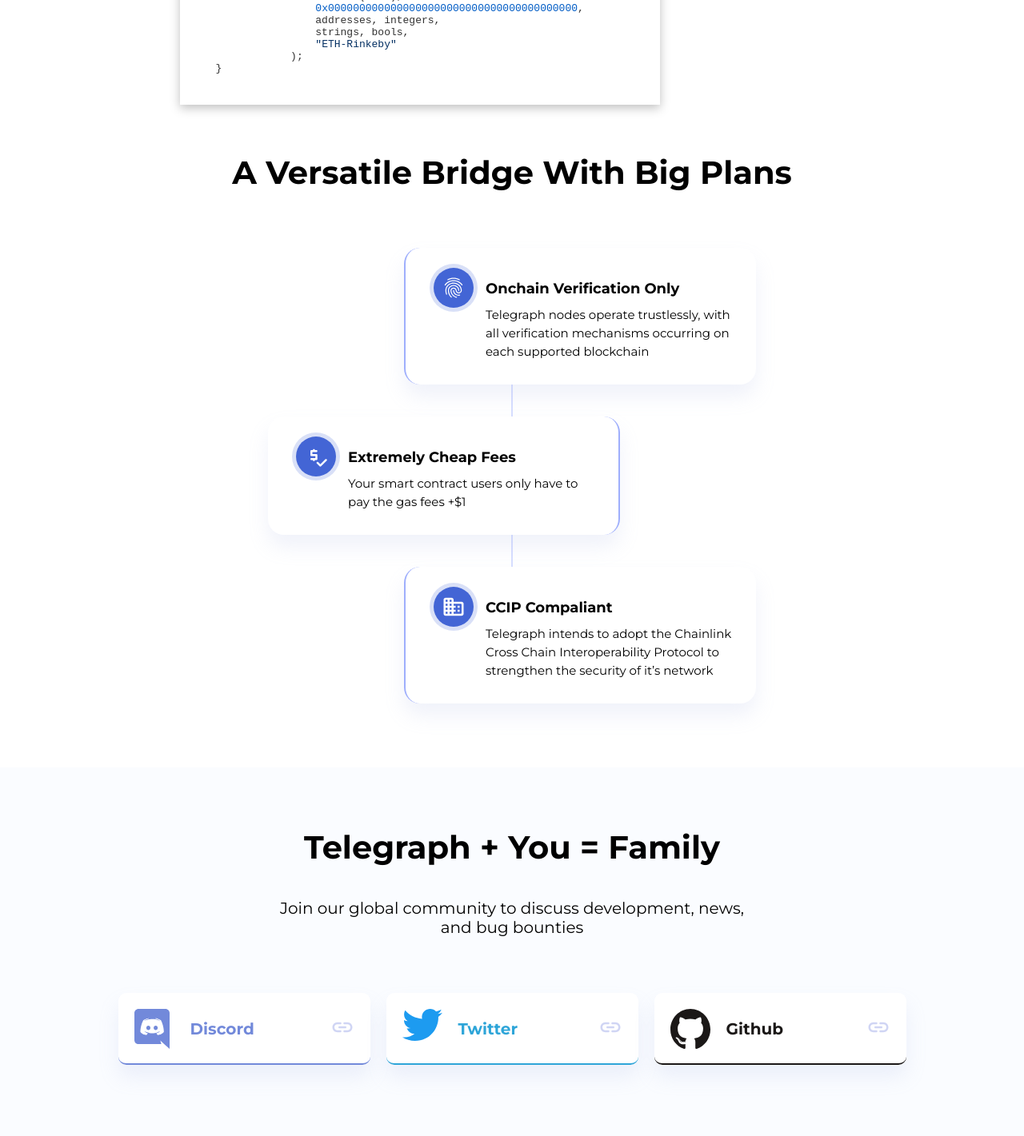
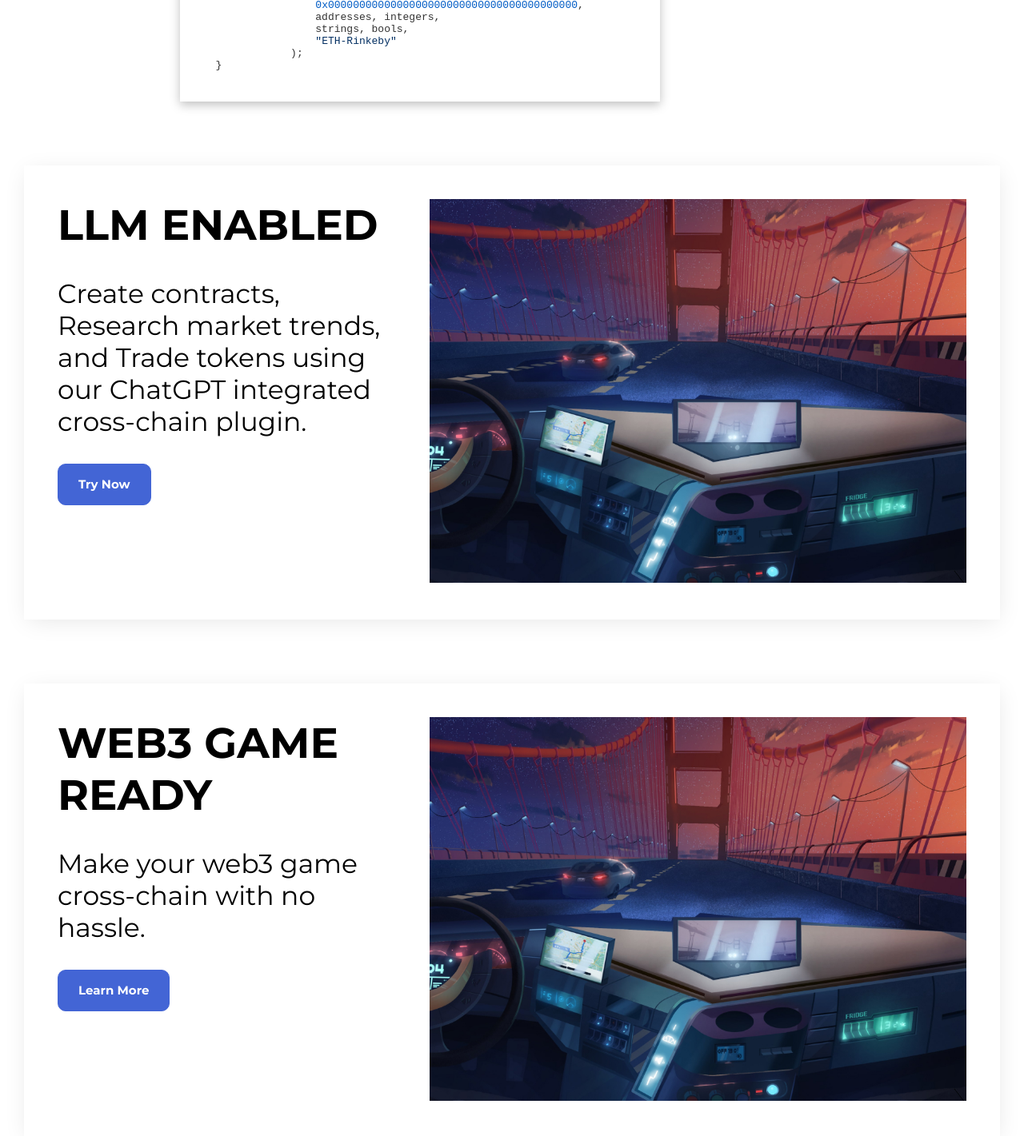
Before and after one commit to geass-zero/Telegraph-FE, a React (Create React App) app: page / in a window 1280 px wide. Shown: the part 1220-2641 px from the top of the page at 80% size. Built offline with nearby package versions, Linux system fonts and the light colour scheme.

Commit message:
almost layout ready

```diff
--- a/src/index.scss
+++ b/src/index.scss
@@ -39,8 +39,8 @@ body {
 
   h1 {
     font-weight: 700;
-    font-size: 40px;
-    line-height: 49px;
+    font-size: 53px;
+    line-height: 65px;
     color: #000000;
     margin: 0;
     margin-bottom: 20px;
--- /dev/null
+++ b/src/pages/Home/BasicInformation.jsx
@@ -0,0 +1,39 @@
+import Image from '../../assets/images/Home.jpg';
+const BasicInformation = () => {
+  return (
+    <>
+      <div className='basic_information'>
+        <div className='content_wrap'>
+          <div className='text_image_box'>
+            <div className='details'>
+              <h1>LLM ENABLED</h1>
+              <p>
+                Create contracts, Research market trends, and Trade tokens using
+                our ChatGPT integrated cross-chain plugin.
+              </p>
+              <button>Try Now</button>
+            </div>
+            <div className='image'>
+              <img src={Image} alt='Image' />
+            </div>
+          </div>
+        </div>
+      </div>
+      <div className='basic_information'>
+        <div className='content_wrap circle_orange'>
+          <div className='text_image_box'>
+            <div className='details'>
+              <h1>WEB3 GAME READY</h1>
+              <p>Make your web3 game cross-chain with no hassle.</p>
+              <button>Learn More</button>
+            </div>
+            <div className='image'>
+              <img src={Image} alt='Image' />
+            </div>
+          </div>
+        </div>
+      </div>
+    </>
+  );
+};
+export default BasicInformation;
--- a/src/pages/Home/CodeViewer.jsx
+++ b/src/pages/Home/CodeViewer.jsx
@@ -10,26 +10,28 @@ const CodeViewer = () => {
 
   return (
     <div className='interoperability_wrap'>
-
       <div className='content_wrap'>
-        <div
-          className='sub_head text_center'
+        <h1
+          className='text_center'
           data-aos='fade-up'
           data-aos-offset='0'
           data-aos-duration='400'>
           Interoperability has never been this easy
-        </div>
-        <div className='icon-container' style={{
+        </h1>
+        {/* <div
+          className='icon-container'
+          style={{
             display: 'flex',
             justifyContent: 'space-around',
             width: '50%',
-            marginBottom: '15px' }}>
+            marginBottom: '15px',
+          }}>
           <img
             src={eth}
             style={{ height: '35px', cursor: 'pointer', borderRadius: '50%' }}
             onClick={() => setSnippet(codeStructure[0])}
-          />
-          {/* <img
+          /> */}
+        {/* <img
             src={eth}
             style={{ height: '35px', cursor: 'pointer', borderRadius: '50%' }}
             onClick={() => setSnippet(codeStructure[1])}
@@ -39,9 +41,8 @@ const CodeViewer = () => {
             style={{ height: '35px', cursor: 'pointer', borderRadius: '50%' }}
             onClick={() => setSnippet(codeStructure[2])}
           /> */}
-        </div>
+        {/* </div> */}
         <div className='detail_wrap'>
-
           <code
             className='code_box'
             data-aos='fade-right'
--- /dev/null
+++ b/src/pages/Home/MinedTokens.jsx
@@ -0,0 +1,25 @@
+const MinedTokens = () => {
+  return (
+    <div className='mined_tokens'>
+      <div className='content_wrap'>
+        <div className='mined_box'>
+          <h1>MINED TOKENS ONLY</h1>
+          <div className='description'>
+            <p>
+              Telegraph tokens only come into existence as a result of a
+              validated transaction, with each node being able to claim a share
+              of all minted tokens.
+            </p>
+            <p>
+              This equates to a fair and accountable means of distributing the
+              tokens across participants within the Telegraph Ecosystem, while
+              removing speculation as a driving factor.
+            </p>
+            <button>Learn More</button>
+          </div>
+        </div>
+      </div>
+    </div>
+  );
+};
+export default MinedTokens;
--- a/src/pages/Home/index.jsx
+++ b/src/pages/Home/index.jsx
@@ -8,6 +8,8 @@ import { ReactComponent as Bio } from './../../assets/svg/bio.svg';
 import { ReactComponent as Fee } from './../../assets/svg/fee.svg';
 import { ReactComponent as Network } from './../../assets/svg/network.svg';
 import CodeViewer from './CodeViewer';
+import MinedTokens from './MinedTokens';
+import BasicInformation from './BasicInformation';
 
 const Home = () => {
   return (
@@ -72,6 +74,8 @@ const Home = () => {
         </div>
       </div>
       <CodeViewer />
+      <BasicInformation />
+      <MinedTokens />
       <div className='versatile_bridge_wrap'>
         <div className='content_wrap'>
           <h1
@@ -130,6 +134,13 @@ const Home = () => {
             link=''
           />
           <SocialCard
+            index={4}
+            color='blue'
+            icon={<Telegram />}
+            text='Telegram'
+            link=''
+          />
+          <SocialCard
             index={2}
             color='blue'
             icon={<Twitter />}
--- a/src/pages/Home/styles.scss
+++ b/src/pages/Home/styles.scss
@@ -1,5 +1,4 @@
 @import './../../variables.scss';
-
 
 .home {
   overflow: hidden;
@@ -83,10 +82,14 @@
         h2 {
           max-width: 575px;
           color: $white;
+          font-size: 40px;
+          line-height: 49px;
         }
 
         h2 {
           max-width: 624px;
+          font-size: 20px;
+          line-height: 25px;
         }
       }
 
@@ -109,8 +112,8 @@
     .content_wrap {
       @include flex-column();
 
-      .sub_head {
-        max-width: 405px;
+      h1 {
+        max-width: 827px;
       }
 
       .detail_wrap {
@@ -150,6 +153,109 @@
     }
   }
 
+  .mined_tokens {
+    // min-height: min(100vh, 1000px);
+    margin-top: 240px;
+    padding-bottom: 160px;
+    @include flex-row();
+
+    .content_wrap {
+      @include flex-row();
+
+      .mined_box {
+        box-shadow: 0px 15px 25px rgba(168, 178, 228, 0.17);
+        border-radius: 20px;
+        border-left: 4px solid #9faffc;
+        border-right: 4px solid #9faffc;
+        max-width: 1000px;
+        padding: 20px 30px;
+        @include flex-column();
+        text-align: center;
+        padding-top: 0;
+        padding-bottom: 70px;
+
+        h1 {
+          margin-top: -30px;
+          margin-bottom: 0;
+        }
+        .description {
+          max-width: 873px;
+          font-weight: 400;
+          font-size: 33px;
+          line-height: 40px;
+        }
+      }
+    }
+  }
+
+  .basic_information {
+    // min-height: min(100vh, 1000px);
+    padding-top: 80px;
+
+    .content_wrap {
+      background-color: #fff;
+      z-index: 1;
+      position: relative;
+
+      &.circle_orange {
+        &:before {
+          @include pseudo-abs();
+          width: 500px;
+          height: 500px;
+          background: #ffd3b4;
+          border-radius: 50%;
+          top: auto;
+          left: auto;
+          bottom: -150px;
+          right: 0;
+          z-index: -1;
+          animation: zoomIn 4.5s infinite alternate;
+        }
+      }
+
+      &:after {
+        @include pseudo-abs();
+        width: 100%;
+        height: 100%;
+        background-color: #fff;
+        z-index: -1;
+      }
+    }
+
+    .text_image_box {
+      @include flex-row();
+      box-shadow: 1px 5px 28px -4px rgba(0, 0, 0, 0.1);
+      padding: 42px;
+      align-items: flex-start;
+
+      .details {
+        width: 45%;
+
+        h1 {
+          margin-bottom: 15px;
+        }
+
+        p {
+          font-weight: 400;
+          font-size: 33px;
+          line-height: 40px;
+          max-width: 435px;
+        }
+      }
+
+      .image {
+        width: 65%;
+
+        img {
+          width: 100%;
+          object-fit: cover;
+          height: 100%;
+          min-height: min(calc(100vh - 320px), 900px);
+        }
+      }
+    }
+  }
+
   .versatile_bridge_wrap {
     margin-top: 60px;
     padding-bottom: 40px;
@@ -182,6 +288,11 @@
 
     .content_wrap {
       @include flex-column();
+
+      h1 {
+        font-size: 40px;
+        line-height: 49px;
+      }
 
       h3 {
         width: 100%;
```
